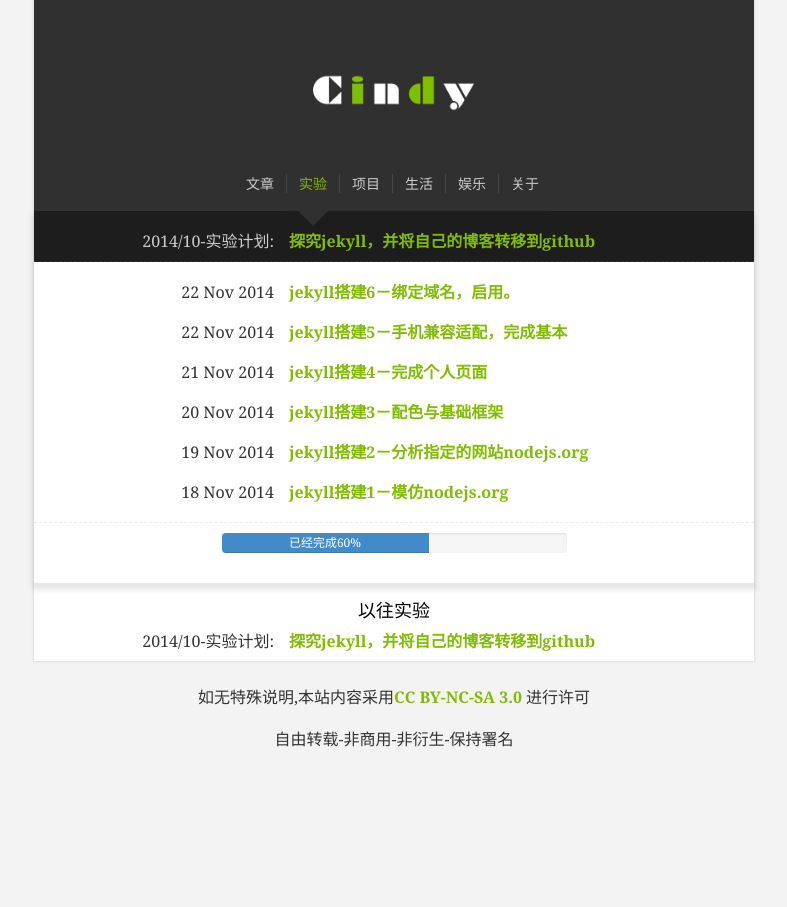
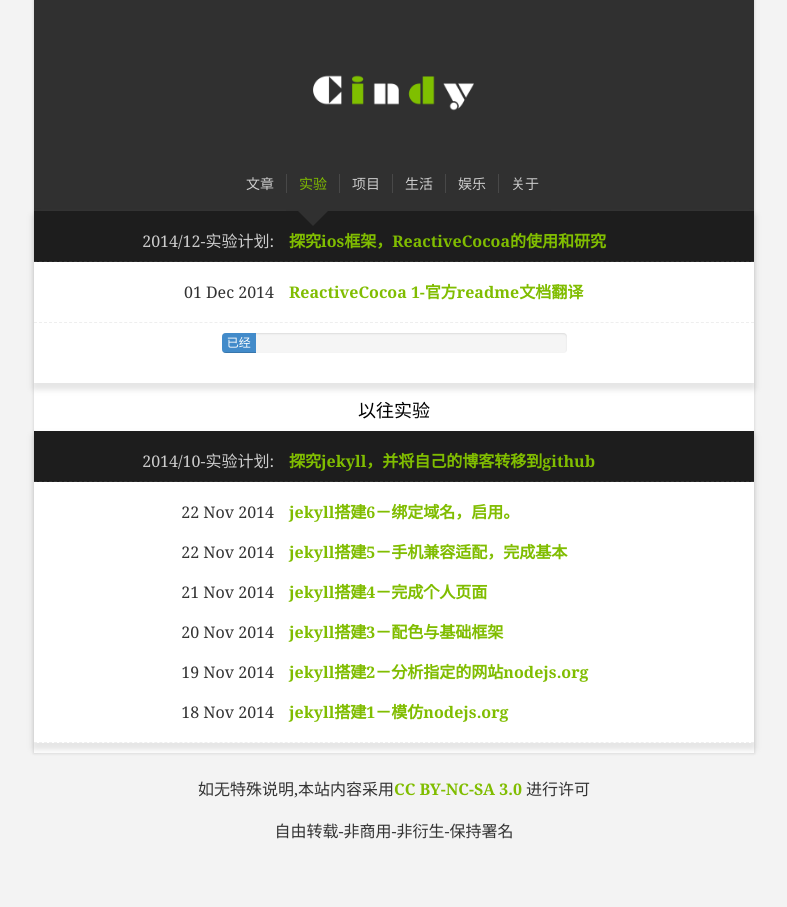
Before and after one commit to icindy/icindy.github.io, a Jekyll site: the page built from test.html, in a window 1280 px wide. Shown: the whole page, without its empty margins (246-1033 px from the left). Built offline with Jekyll 4.4.1, drawn with Linux system fonts in a browser that asks for light colours; nearby versions of some CDN libraries; comment, search, counter and statistics services are not loaded; part of the change alters nothing that is shown.

Commit message:
ReactiveCocoa 1-官方readme文档翻译
ReactiveCocoa 1-官方readme文档翻译

```diff
--- /dev/null
+++ b/_posts/2014-12-01-ios-frame-use-ReactiveCocoa.md
@@ -0,0 +1,551 @@
+---
+layout: post
+title:  ReactiveCocoa 1-官方readme文档翻译
+date:   2014-12-01 23:33:36
+categories: ReactiveCocoa
+tag: ios
+---
+
+前言
+---
+>	说起ReactiveCocoa，必须要先了解mvvm模式，与常规的mvc模式的区别
+>	但是说的很简单，看了两天后，感觉大概懂了。但是还是不会用。
+>	所以开始前，我先尝试翻译下github上ReactiveCocoa的readme。
+>	英语能力不好，请大家多包涵。
+
+原文地址
+---
+[ReactiveCocoa readme原文地址](https://github.com/ReactiveCocoa/ReactiveCocoa#reactivecocoa)
+
+开始翻译
+---
+
+# ReactiveCocoa
+
+ReactiveCocoa (RAC)是由 [函数式响应编程](http://en.wikipedia.org/wiki/Functional_reactive_programming) 灵感而来的ob-c框架. 框架为**合成和转化价值流**提供API接口。
+
+如果你已经熟悉了函数式响应编程或者了解了基本的ReactiveCocoa理论，请下载 [文档](https://github.com/ReactiveCocoa/ReactiveCocoa/blob/master/Documentation) 文件夹下的预览和了解更多实际应用中的深入解析。
+
+## 发现新的ReactiveCocoa?
+
+ReactiveCocoa被疯狂的记录，并且这里有丰富的介绍材料来解释你RAC是什么以及你如何使用它。
+
+如果你想了解更多，我们建议阅读下面几条：
+
+ 1. [简介](#简介)
+ 1. [使用场景](#使用场景)
+ 1. [框架预览](https://github.com/ReactiveCocoa/ReactiveCocoa/blob/master/Documentation/FrameworkOverview.md)
+ 1. [基本操作](https://github.com/ReactiveCocoa/ReactiveCocoa/blob/master/Documentation/BasicOperators.md)
+ 1. [头文件](https://github.com/ReactiveCocoa/ReactiveCocoa/blob/master/ReactiveCocoaFramework/ReactiveCocoa)
+ 1. 以前的回答 [Stack Overflow](https://github.com/ReactiveCocoa/ReactiveCocoa/wiki)
+    问题 和 [GitHub issues](https://github.com/ReactiveCocoa/ReactiveCocoa/issues?labels=question&state=closed)
+ 1. 最近 [文档](https://github.com/ReactiveCocoa/ReactiveCocoa/tree/master/Documentation)
+ 1. [ios函数式响应编程](https://leanpub.com/iosfrp/)
+    (eBook)
+
+如果你有任何问题欢迎提问：[file an issue](https://github.com/ReactiveCocoa/ReactiveCocoa/issues/new).
+
+## 简介
+
+ReactiveCocoa是由[函数式响应编程](http://blog.maybeapps.com/post/42894317939/input-and-output)灵感而来.
+RAC提供了信号量的概念用于捕捉当前和未来变量值的变化，而不是使用手动替换或者修改变量时再对应修改对应的变量值。
+
+RAC不需要通过代码去持续的观察和更新变量值，而是通过一系列的链接(chaining)，结合(combining)，和响应信号(sigles)去重写和声明变量。
+
+	例如：一个UITextField被声明后，一旦它发生改变，RAC不会通过传统的每时每刻检测和更新UITextField，而是通过类似KVO的方式，使用blocks的方式取代传统的`-observeValueForKeyPath:ofObject:change:context:`方式。
+
+信号也可以表示异步操作，就像[futures and promises](http://en.wikipedia.org/wiki/Futures_and_promises)。这大大简化了异步软件，包括网络代码。
+一个RAC的主要优点是它提供了一个单一的，统一的方法来处理异步行为，包括委托的回调方法，块，目标的行动机制，通知，并保持程序通畅。
+
+
+下面时一个例子:
+
+{% highlight objc %}
+// 当self.username发生变化, 打印变化信息到控制台.
+//
+// RACObserve(self, username)建立一个信号，不论self.username任何时候发生变化时，都会传递回来.
+// 每当信号发送一个值 -subscribeNext: 将执行block解析这个值.
+[RACObserve(self, username) subscribeNext:^(NSString *newName) {
+	NSLog(@"%@", newName);
+}];
+{% endhighlight %}
+
+但是不像KVO notifications，信号可以串联在一块执行：
+
+{% highlight objc %}
+// 只有开头有"j"是才打印
+//
+// -filter returns a new RACSignal that only sends a new value when its block
+// returns YES.
+[[RACObserve(self, username)
+	filter:^(NSString *newName) {
+		return [newName hasPrefix:@"j"];
+	}]
+	subscribeNext:^(NSString *newName) {
+		NSLog(@"%@", newName);
+	}];
+{% endhighlight %}
+
+
+信号也可以是用来推导出状态。不需要不断的观察和另外验证信息，RAC可以用于输出信号和对信号进行验证操作：
+
+{% highlight objc %}
+//创建一个单向针对self.createEnabled的绑定，如果两次密码一致时，返回true
+//
+// RAC() 很擅长让绑定结合看起来更好
+//
+// +combineLatest:reduce: 可以针对不定时变更的信号量数组进行处理，并返回一个block处理过的新的信号量
+
+RAC(self, createEnabled) = [RACSignal
+	combineLatest:@[ RACObserve(self, password), RACObserve(self, passwordConfirmation) ]
+	reduce:^(NSString *password, NSString *passwordConfirm) {
+		return @([passwordConfirm isEqualToString:password]);
+	}];
+{% endhighlight %}
+
+信号量可以建立随时间变化的变量值，不仅仅针对KVO,例如：
+
+{% highlight objc %}
+// Logs a message whenever the button is pressed.
+//
+// RACCommand creates signals to represent UI actions. Each signal can
+// represent a button press, for example, and have additional work associated
+// with it.
+//
+// -rac_command is an addition to NSButton. The button will send itself on that
+// command whenever it's pressed.
+self.button.rac_command = [[RACCommand alloc] initWithSignalBlock:^(id _) {
+	NSLog(@"button was pressed!");
+	return [RACSignal empty];
+}];
+{% endhighlight %}
+
+或者是针对异步的网络请求：
+
+{% highlight objc %}
+// Hooks up a "Log in" button to log in over the network.
+//
+// This block will be run whenever the login command is executed, starting
+// the login process.
+self.loginCommand = [[RACCommand alloc] initWithSignalBlock:^(id sender) {
+	// The hypothetical -logIn method returns a signal that sends a value when
+	// the network request finishes.
+	return [client logIn];
+}];
+
+// -executionSignals returns a signal that includes the signals returned from
+// the above block, one for each time the command is executed.
+[self.loginCommand.executionSignals subscribeNext:^(RACSignal *loginSignal) {
+	// Log a message whenever we log in successfully.
+	[loginSignal subscribeCompleted:^{
+		NSLog(@"Logged in successfully!");
+	}];
+}];
+
+// Executes the login command when the button is pressed.
+self.loginButton.rac_command = self.loginCommand;
+{% endhighlight %}
+
+信号也可以代表其他用户界面事件，定时器，或随时间改变的任何事情。
+
+使用异步的信号操作可以通过链式和转换信号建立更加灵活的行为。可以让一系列操作完成后更加容易出发后续操作：
+
+
+{% highlight objc %}
+// Performs 2 network operations and logs a message to the console when they are
+// both completed.
+//
+// +merge: takes an array of signals and returns a new RACSignal that passes
+// through the values of all of the signals and completes when all of the
+// signals complete.
+//
+// -subscribeCompleted: will execute the block when the signal completes.
+[[RACSignal
+	merge:@[ [client fetchUserRepos], [client fetchOrgRepos] ]]
+	subscribeCompleted:^{
+		NSLog(@"They're both done!");
+	}];
+{% endhighlight %}
+
+信号可以被顺序执行异步操作，而不是嵌套使用块.这类似于[futures and promises](http://en.wikipedia.org/wiki/Futures_and_promises)工作机制：
+
+{% highlight objc %}
+// Logs in the user, then loads any cached messages, then fetches the remaining
+// messages from the server. After that's all done, logs a message to the
+// console.
+//
+// The hypothetical -logInUser methods returns a signal that completes after
+// logging in.
+//
+// -flattenMap: will execute its block whenever the signal sends a value, and
+// returns a new RACSignal that merges all of the signals returned from the block
+// into a single signal.
+[[[[client
+	logInUser]
+	flattenMap:^(User *user) {
+		// Return a signal that loads cached messages for the user.
+		return [client loadCachedMessagesForUser:user];
+	}]
+	flattenMap:^(NSArray *messages) {
+		// Return a signal that fetches any remaining messages.
+		return [client fetchMessagesAfterMessage:messages.lastObject];
+	}]
+	subscribeNext:^(NSArray *newMessages) {
+		NSLog(@"New messages: %@", newMessages);
+	} completed:^{
+		NSLog(@"Fetched all messages.");
+	}];
+{% endhighlight %}
+
+RAC甚至可以使异步操作的结果更容易被绑定：
+
+{% highlight objc %}
+// Creates a one-way binding so that self.imageView.image will be set the user's
+// avatar as soon as it's downloaded.
+//
+// The hypothetical -fetchUserWithUsername: method returns a signal which sends
+// the user.
+//
+// -deliverOn: creates new signals that will do their work on other queues. In
+// this example, it's used to move work to a background queue and then back to the main thread.
+//
+// -map: calls its block with each user that's fetched and returns a new
+// RACSignal that sends values returned from the block.
+RAC(self.imageView, image) = [[[[client
+	fetchUserWithUsername:@"joshaber"]
+	deliverOn:[RACScheduler scheduler]]
+	map:^(User *user) {
+		// Download the avatar (this is done on a background queue).
+		return [[NSImage alloc] initWithContentsOfURL:user.avatarURL];
+	}]
+	// Now the assignment will be done on the main thread.
+	deliverOn:RACScheduler.mainThreadScheduler];
+{% endhighlight %}
+
+That demonstrates some of what RAC can do, but it doesn't demonstrate why RAC is
+so powerful. It's hard to appreciate RAC from README-sized examples, but it
+makes it possible to write code with less state, less boilerplate, better code
+locality, and better expression of intent.
+
+这表明，RAC可以做些什么，但这并不说明为什么RAC如此强大。欣赏RAC自述文件大小的例子，是很难的，但它可以用较少的状态，写更少的代码模板，更好的代码的地方，和更好的表达意图。
+
+寻找更多的实际代码，可以查看 [C-41](https://github.com/AshFurrow/C-41) 或者 [GroceryList](https://github.com/jspahrsummers/GroceryList),他们都是使用ReactiveCocoa编写的ios app。
+
+
+## 使用场景
+
+
+乍一看，reactivecocoa是很抽象的，它可能很难了解如何将它应用到具体的问题。
+
+下面使可以使用RAC的场景展示：
+
+### 处理异步或事件驱动的数据源
+
+Cocoa编程的重点是用户的事件或变化的反应应用程序状态。这样的事件处理代码就会变得很复杂的并且代码很冗长，用回调和状态变量的大量处理排序问题。
+
+看起来不同的模式，如UI回调，网络响应，而KVO通知，实际上有很多共同之处。[racsignal](https://github.com/ReactiveCocoa/ReactiveCocoa/blob/master/ReactiveCocoaFramework/ReactiveCocoa/RACSignal.h)结合所有这些不同的API，这样他们可以组合在一起，相同的方式操纵。
+
+例如下面的代码
+
+{% highlight objc %}
+
+static void *ObservationContext = &ObservationContext;
+
+- (void)viewDidLoad {
+	[super viewDidLoad];
+
+	[LoginManager.sharedManager addObserver:self forKeyPath:@"loggingIn" options:NSKeyValueObservingOptionInitial context:&ObservationContext];
+	[NSNotificationCenter.defaultCenter addObserver:self selector:@selector(loggedOut:) name:UserDidLogOutNotification object:LoginManager.sharedManager];
+
+	[self.usernameTextField addTarget:self action:@selector(updateLogInButton) forControlEvents:UIControlEventEditingChanged];
+	[self.passwordTextField addTarget:self action:@selector(updateLogInButton) forControlEvents:UIControlEventEditingChanged];
+	[self.logInButton addTarget:self action:@selector(logInPressed:) forControlEvents:UIControlEventTouchUpInside];
+}
+
+- (void)dealloc {
+	[LoginManager.sharedManager removeObserver:self forKeyPath:@"loggingIn" context:ObservationContext];
+	[NSNotificationCenter.defaultCenter removeObserver:self];
+}
+
+- (void)updateLogInButton {
+	BOOL textFieldsNonEmpty = self.usernameTextField.text.length > 0 && self.passwordTextField.text.length > 0;
+	BOOL readyToLogIn = !LoginManager.sharedManager.isLoggingIn && !self.loggedIn;
+	self.logInButton.enabled = textFieldsNonEmpty && readyToLogIn;
+}
+
+- (IBAction)logInPressed:(UIButton *)sender {
+	[[LoginManager sharedManager]
+		logInWithUsername:self.usernameTextField.text
+		password:self.passwordTextField.text
+		success:^{
+			self.loggedIn = YES;
+		} failure:^(NSError *error) {
+			[self presentError:error];
+		}];
+}
+
+- (void)loggedOut:(NSNotification *)notification {
+	self.loggedIn = NO;
+}
+
+- (void)observeValueForKeyPath:(NSString *)keyPath ofObject:(id)object change:(NSDictionary *)change context:(void *)context {
+	if (context == ObservationContext) {
+		[self updateLogInButton];
+	} else {
+		[super observeValueForKeyPath:keyPath ofObject:object change:change context:context];
+	}
+}
+{% endhighlight %}
+
+… 转换成RAC写法：
+
+{% highlight objc %}
+- (void)viewDidLoad {
+	[super viewDidLoad];
+
+	@weakify(self);
+
+	RAC(self.logInButton, enabled) = [RACSignal
+		combineLatest:@[
+			self.usernameTextField.rac_textSignal,
+			self.passwordTextField.rac_textSignal,
+			RACObserve(LoginManager.sharedManager, loggingIn),
+			RACObserve(self, loggedIn)
+		] reduce:^(NSString *username, NSString *password, NSNumber *loggingIn, NSNumber *loggedIn) {
+			return @(username.length > 0 && password.length > 0 && !loggingIn.boolValue && !loggedIn.boolValue);
+		}];
+
+	[[self.logInButton rac_signalForControlEvents:UIControlEventTouchUpInside] subscribeNext:^(UIButton *sender) {
+		@strongify(self);
+
+		RACSignal *loginSignal = [LoginManager.sharedManager
+			logInWithUsername:self.usernameTextField.text
+			password:self.passwordTextField.text];
+
+			[loginSignal subscribeError:^(NSError *error) {
+				@strongify(self);
+				[self presentError:error];
+			} completed:^{
+				@strongify(self);
+				self.loggedIn = YES;
+			}];
+	}];
+
+	RAC(self, loggedIn) = [[NSNotificationCenter.defaultCenter
+		rac_addObserverForName:UserDidLogOutNotification object:nil]
+		mapReplace:@NO];
+}
+{% endhighlight %}
+
+### 链接依赖操作
+
+相关依赖往往是在网络请求时体现，当下一步网络请求执行时，需要上一步的结构才可以，这样的例子还有很多：
+
+{% highlight objc %}
+[client logInWithSuccess:^{
+	[client loadCachedMessagesWithSuccess:^(NSArray *messages) {
+		[client fetchMessagesAfterMessage:messages.lastObject success:^(NSArray *nextMessages) {
+			NSLog(@"Fetched all messages.");
+		} failure:^(NSError *error) {
+			[self presentError:error];
+		}];
+	} failure:^(NSError *error) {
+		[self presentError:error];
+	}];
+} failure:^(NSError *error) {
+	[self presentError:error];
+}];
+{% endhighlight %}
+
+ReactiveCocoa让这种模式变得简单:
+
+{% highlight objc %}
+[[[[client logIn]
+	then:^{
+		return [client loadCachedMessages];
+	}]
+	flattenMap:^(NSArray *messages) {
+		return [client fetchMessagesAfterMessage:messages.lastObject];
+	}]
+	subscribeError:^(NSError *error) {
+		[self presentError:error];
+	} completed:^{
+		NSLog(@"Fetched all messages.");
+	}];
+{% endhighlight %}
+
+### 并行独立工作
+
+
+与独立的数据集的并行工作，然后把它们合并成一个最终的结果，往往涉及到很多的同步：
+
+{% highlight objc %}
+__block NSArray *databaseObjects;
+__block NSArray *fileContents;
+
+NSOperationQueue *backgroundQueue = [[NSOperationQueue alloc] init];
+NSBlockOperation *databaseOperation = [NSBlockOperation blockOperationWithBlock:^{
+	databaseObjects = [databaseClient fetchObjectsMatchingPredicate:predicate];
+}];
+
+NSBlockOperation *filesOperation = [NSBlockOperation blockOperationWithBlock:^{
+	NSMutableArray *filesInProgress = [NSMutableArray array];
+	for (NSString *path in files) {
+		[filesInProgress addObject:[NSData dataWithContentsOfFile:path]];
+	}
+
+	fileContents = [filesInProgress copy];
+}];
+
+NSBlockOperation *finishOperation = [NSBlockOperation blockOperationWithBlock:^{
+	[self finishProcessingDatabaseObjects:databaseObjects fileContents:fileContents];
+	NSLog(@"Done processing");
+}];
+
+[finishOperation addDependency:databaseOperation];
+[finishOperation addDependency:filesOperation];
+[backgroundQueue addOperation:databaseOperation];
+[backgroundQueue addOperation:filesOperation];
+[backgroundQueue addOperation:finishOperation];
+{% endhighlight %}
+
+上面的代码可以清理和通过简单的构成信号优化：
+
+{% highlight objc %}
+RACSignal *databaseSignal = [[databaseClient
+	fetchObjectsMatchingPredicate:predicate]
+	subscribeOn:[RACScheduler scheduler]];
+
+RACSignal *fileSignal = [RACSignal startEagerlyWithScheduler:[RACScheduler scheduler] block:^(id<RACSubscriber> subscriber) {
+	NSMutableArray *filesInProgress = [NSMutableArray array];
+	for (NSString *path in files) {
+		[filesInProgress addObject:[NSData dataWithContentsOfFile:path]];
+	}
+
+	[subscriber sendNext:[filesInProgress copy]];
+	[subscriber sendCompleted];
+}];
+
+[[RACSignal
+	combineLatest:@[ databaseSignal, fileSignal ]
+	reduce:^ id (NSArray *databaseObjects, NSArray *fileContents) {
+		[self finishProcessingDatabaseObjects:databaseObjects fileContents:fileContents];
+		return nil;
+	}]
+	subscribeCompleted:^{
+		NSLog(@"Done processing");
+	}];
+{% endhighlight %}
+
+### 简化采集转换
+
+Higher-order functions like `map`, `filter`, `fold`/`reduce` are sorely missing
+from Foundation, leading to loop-focused code like this:
+
+高阶函数像`地图`，`滤波器`，`褶皱` / `减少`非常缺少基础，导致环聚焦这样的代码：
+
+{% highlight objc %}
+NSMutableArray *results = [NSMutableArray array];
+for (NSString *str in strings) {
+	if (str.length < 2) {
+		continue;
+	}
+
+	NSString *newString = [str stringByAppendingString:@"foobar"];
+	[results addObject:newString];
+}
+{% endhighlight %}
+
+[RACSequence][] 允许任何Cocoa collection在一个统一的声明的方式操纵：
+
+{% highlight objc %}
+RACSequence *results = [[strings.rac_sequence
+	filter:^ BOOL (NSString *str) {
+		return str.length >= 2;
+	}]
+	map:^(NSString *str) {
+		return [str stringByAppendingString:@"foobar"];
+	}];
+{% endhighlight %}
+
+## System Requirements(不翻译)
+
+ReactiveCocoa supports OS X 10.7+ and iOS 5.0+.
+
+## Importing ReactiveCocoa(不翻译)
+
+To add RAC to your application:
+
+ 1. Add the ReactiveCocoa repository as a submodule of your application's
+    repository.
+ 1. Run `script/bootstrap` from within the ReactiveCocoa folder.
+ 1. Drag and drop `ReactiveCocoaFramework/ReactiveCocoa.xcodeproj` into your
+    application's Xcode project or workspace.
+ 1. On the "Build Phases" tab of your application target, add RAC to the "Link
+    Binary With Libraries" phase.
+    * **On iOS**, add `libReactiveCocoa-iOS.a`.
+    * **On OS X**, add `ReactiveCocoa.framework`. RAC must also be added to any
+      "Copy Frameworks" build phase. If you don't already have one, simply add
+      a "Copy Files" build phase and target the "Frameworks" destination.
+ 1. Add `"$(BUILD_ROOT)/../IntermediateBuildFilesPath/UninstalledProducts/include"
+    $(inherited)` to the "Header Search Paths" build setting (this is only
+    necessary for archive builds, but it has no negative effect otherwise).
+ 1. **For iOS targets**, add `-ObjC` to the "Other Linker Flags" build setting.
+ 1. **If you added RAC to a project (not a workspace)**, you will also need to
+    add the appropriate RAC target to the "Target Dependencies" of your
+    application.
+
+If you would prefer to use [CocoaPods](http://cocoapods.org), there are some
+[ReactiveCocoa
+podspecs](https://github.com/CocoaPods/Specs/tree/master/Specs/ReactiveCocoa) that
+have been generously contributed by third parties.
+
+To see a project already set up with RAC, check out [C-41][] or [GroceryList][],
+which are real iOS apps written using ReactiveCocoa.
+
+## Standalone Development
+
+If you’re working on RAC in isolation instead of integrating it into another project, you’ll want to open `ReactiveCocoaFramework/ReactiveCocoa.xcworkspace` and not the `.xcodeproj`.
+
+## 参考文献
+
+ReactiveCocoa is based on .NET's [Reactive
+Extensions](http://msdn.microsoft.com/en-us/data/gg577609) (Rx). Most of the
+principles of Rx apply to RAC as well. There are some really good Rx resources
+out there:
+
+* [Reactive Extensions MSDN entry](http://msdn.microsoft.com/en-us/library/hh242985.aspx)
+* [Reactive Extensions for .NET Introduction](http://leecampbell.blogspot.com/2010/08/reactive-extensions-for-net.html)
+* [Rx - Channel 9 videos](http://channel9.msdn.com/tags/Rx/)
+* [Reactive Extensions wiki](http://rxwiki.wikidot.com/)
+* [101 Rx Samples](http://rxwiki.wikidot.com/101samples)
+* [Programming Reactive Extensions and LINQ](http://www.amazon.com/Programming-Reactive-Extensions-Jesse-Liberty/dp/1430237473)
+
+RAC and Rx are both frameworks inspired by functional reactive programming. Here
+are some resources related to FRP:
+
+* [What is FRP? - Elm Language](http://elm-lang.org/learn/What-is-FRP.elm)
+* [What is Functional Reactive Programming - Stack Overflow](http://stackoverflow.com/questions/1028250/what-is-functional-reactive-programming/1030631#1030631)
+* [Specification for a Functional Reactive Language - Stack Overflow](http://stackoverflow.com/questions/5875929/specification-for-a-functional-reactive-programming-language#5878525)
+* [Escape from Callback Hell](http://elm-lang.org/learn/Escape-from-Callback-Hell.elm)
+* [Principles of Reactive Programming on Coursera](https://www.coursera.org/course/reactive)
+
+[Basic Operators]: Documentation/BasicOperators.md
+[Documentation]: Documentation
+[Framework Overview]: Documentation/FrameworkOverview.md
+[Functional Reactive Programming]: http://en.wikipedia.org/wiki/Functional_reactive_programming
+[GroceryList]:  https://github.com/jspahrsummers/GroceryList
+[Memory Management]: Documentation/MemoryManagement.md
+[NSObject+RACLifting]: ReactiveCocoaFramework/ReactiveCocoa/NSObject+RACLifting.h
+[RACDisposable]: ReactiveCocoaFramework/ReactiveCocoa/RACDisposable.h
+[RACEvent]: ReactiveCocoaFramework/ReactiveCocoa/RACEvent.h
+[RACMulticastConnection]: ReactiveCocoaFramework/ReactiveCocoa/RACMulticastConnection.h
+[RACScheduler]: ReactiveCocoaFramework/ReactiveCocoa/RACScheduler.h
+[RACSequence]: ReactiveCocoaFramework/ReactiveCocoa/RACSequence.h
+[RACSignal+Operations]: ReactiveCocoaFramework/ReactiveCocoa/RACSignal+Operations.h
+[RACSignal]: ReactiveCocoaFramework/ReactiveCocoa/RACSignal.h
+[RACStream]: ReactiveCocoaFramework/ReactiveCocoa/RACStream.h
+[RACSubscriber]: ReactiveCocoaFramework/ReactiveCocoa/RACSubscriber.h
+[RAC]: ReactiveCocoaFramework/ReactiveCocoa/RACSubscriptingAssignmentTrampoline.h
+[futures and promises]: http://en.wikipedia.org/wiki/Futures_and_promises
+[C-41]: https://github.com/AshFurrow/C-41
--- a/css/style.css
+++ b/css/style.css
@@ -1320,6 +1320,10 @@ font-size: 14px;
   -webkit-box-shadow: 0px 0px 5px 2px rgba(171,171,171,0.3);
   -moz-box-shadow: 0px 0px 5px 2px rgba(171,171,171,0.3);
 }
+.cus-post-content h2{
+border-bottom: 1px solid #eee;
+}
+
 
 .cus-post-content,.cus-post-ex,.cus-post-commit{
   margin-left: 0;
--- a/test.html
+++ b/test.html
@@ -5,16 +5,16 @@ layout: default
   <div class="testlists">
     <div class="testlist">
       <div class="row test-title-con">
-        <div class="col-md-4 text-right hidden-xs test-time">2014/10-实验计划:</div>
-        <div class="col-md-8 hidden-xs test-title">探究jekyll，并将自己的博客转移到github</div>
+        <div class="col-md-4 text-right hidden-xs test-time">2014/12-实验计划:</div>
+        <div class="col-md-8 hidden-xs test-title">探究ios框架，ReactiveCocoa的使用和研究</div>
 
-        <div class="col-xs-4 text-right test-time visible-xs">2014/10<br>实验计划:</div>
-        <div class="col-xs-8 visible-xs test-title">探究jekyll，并将自己的博客转移到github</div>
+        <div class="col-xs-4 text-right test-time visible-xs">2014/12<br>实验计划:</div>
+        <div class="col-xs-8 visible-xs test-title">探究ios框架，ReactiveCocoa的使用和研究</div>
       </div>
 
       <div class="row test-conten-con">
         <ul class="col-md-12 test-uls">
-            {% for post in site.categories.jekyll %}
+            {% for post in site.categories.ReactiveCocoa %}
             <li class="row">
               <div class="col-md-4 col-xs-4 text-right test-ul-li-a" style="padding-right:0;">{{ post.date | date_to_string }}</div>
               <a href="{{ post.url }}" class="col-md-8 col-xs-8 test-ul-li-a" target="_blank">{{ post.title }}</a>
@@ -25,8 +25,8 @@ layout: default
       <div class="row test-doing">
         <div class="col-md-offset-3 col-md-6">
           <div class="progress">
-            <div class="progress-bar" role="progressbar" aria-valuenow="60" aria-valuemin="0" aria-valuemax="100" style="width: 60%;">
-              已经完成60%
+            <div class="progress-bar" role="progressbar" aria-valuenow="10" aria-valuemin="0" aria-valuemax="100" style="width: 10%;">
+              已经完成10%
             </div>
           </div>
         </div>
@@ -40,15 +40,32 @@ layout: default
         <h4>以往实验</h4>
       </div>
       <div class="col-md-12">
-        <ul class="test-history-uls">
-          <li>
-            <div class="col-md-4 text-right hidden-xs test-time">2014/10-实验计划:</div>
-            <div class="col-md-8 hidden-xs test-title"><a href="">探究jekyll，并将自己的博客转移到github</a></div>
 
-            <div class="col-xs-4 text-right test-time visible-xs">2014/10<br>实验计划:</div>
-            <div class="col-xs-8 visible-xs test-title"><a href="">探究jekyll，并将自己的博客转移到github</a></div>
-          </li>
-        </ul>
+        <div class="testlists">
+          <div class="testlist">
+            <div class="row test-title-con">
+              <div class="col-md-4 text-right hidden-xs test-time">2014/10-实验计划:</div>
+              <div class="col-md-8 hidden-xs test-title">探究jekyll，并将自己的博客转移到github</div>
+
+              <div class="col-xs-4 text-right test-time visible-xs">2014/10<br>实验计划:</div>
+              <div class="col-xs-8 visible-xs test-title">探究jekyll，并将自己的博客转移到github</div>
+            </div>
+
+            <div class="row test-conten-con">
+              <ul class="col-md-12 test-uls">
+                  {% for post in site.categories.jekyll %}
+                  <li class="row">
+                    <div class="col-md-4 col-xs-4 text-right test-ul-li-a" style="padding-right:0;">{{ post.date | date_to_string }}</div>
+                    <a href="{{ post.url }}" class="col-md-8 col-xs-8 test-ul-li-a" target="_blank">{{ post.title }}</a>
+                  </li>
+                  {% endfor %}
+              </ul>
+            </div>
+
+          </div>
+        </div>
+
+
       </div>
     </div>
   </div>
```
Also changed, not shown: 6 other files.
